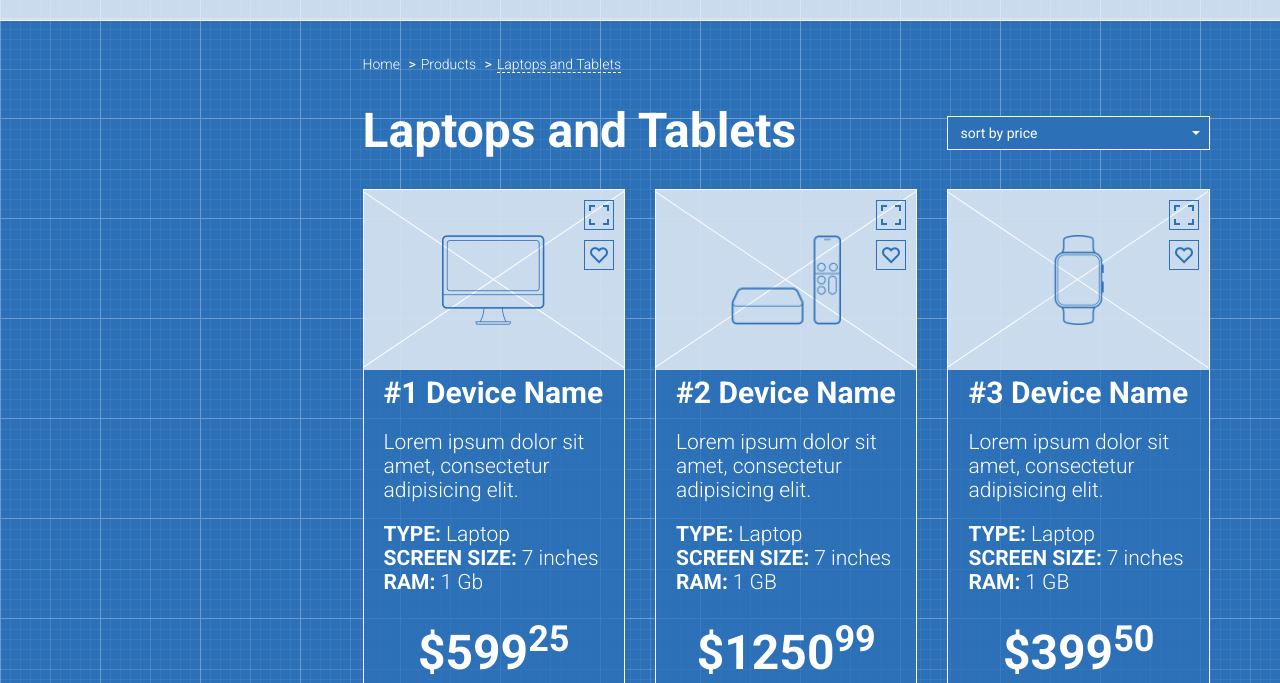
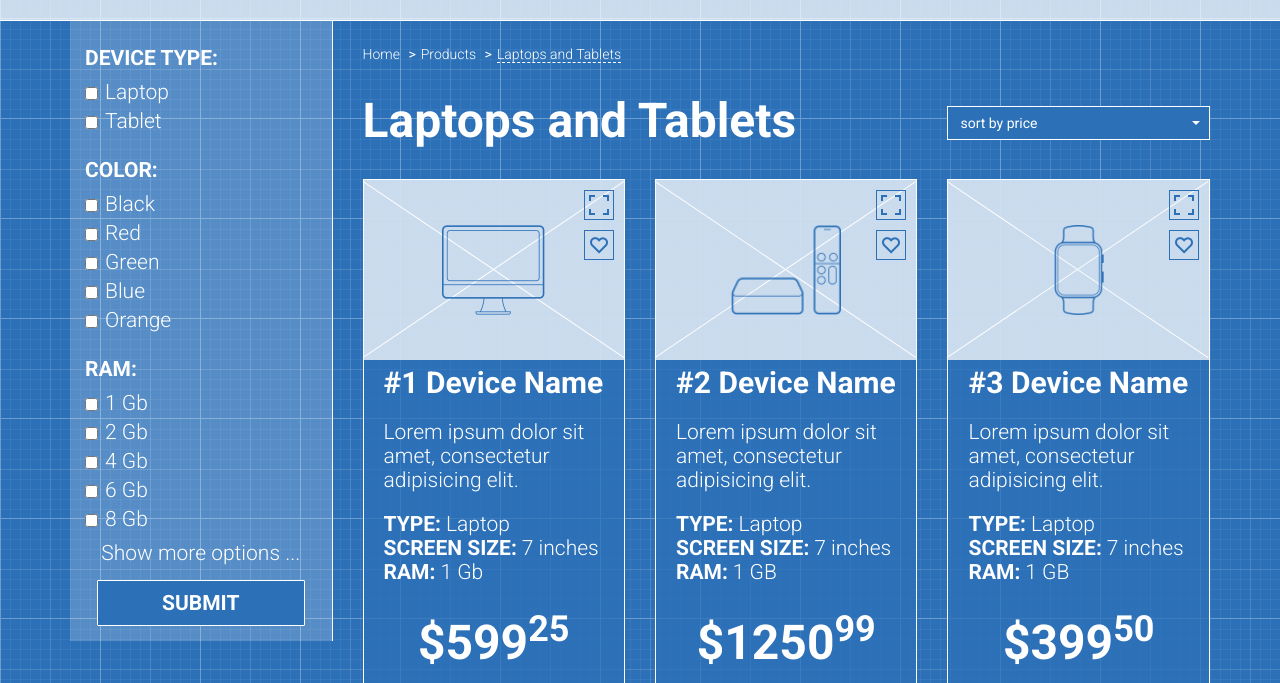
Before and after one commit to Zaytsewvk/Online-shop, a plain HTML site: page index.html in a window 1280 px wide. Shown: the part 82-765 px from the top of the page. Drawn offline with nearby package versions, Linux system fonts and the light colour scheme.

Commit message:
Added filter for product and added footer for shop

```diff
--- a/index.html
+++ b/index.html
@@ -81,7 +81,59 @@
 		<div class="container">
 			<div class="row">
 				<div class="col-md-3">
-
+					<div class="filter">
+						<div class="checkbox device-checkbox">
+							<p class="text-uppercase filter-dt">Device type:</p>
+							<label for="laptopCheckbox">
+								<input type="checkbox" id="laptopCheckbox">Laptop
+							</label>
+							<label for="tabletCheckbox">
+								<input type="checkbox" id="tabletCheckbox">Tablet
+							</label>
+						</div>
+						<div class="checkbox color-checkbox">
+							<p class="text-uppercase filter-c">Color:</p>
+							<label for="blackCheckbox">
+								<input type="checkbox" id="blackCheckbox">Black
+							</label>
+							<label for="redCheckbox">
+								<input type="checkbox" id="redCheckbox">Red
+							</label>
+							<label for="greenCheckbox">
+								<input type="checkbox" id="greenCheckbox">Green
+							</label>
+							<label for="blueCheckbox">
+								<input type="checkbox" id="blueCheckbox">Blue
+							</label>
+							<label for="orangeCheckbox">
+								<input type="checkbox" id="orangeCheckbox">Orange
+							</label>
+						</div>
+						<div class="checkbox ram-checkbox">
+							<p class="text-uppercase filter-ram">Ram:</p>
+							<label for="oneGbCheckbox">
+								<input type="checkbox" id="oneGbCheckbox">1 Gb
+							</label>
+							<label for="twoGbCheckbox">
+								<input type="checkbox" id="twoGbCheckbox">2 Gb
+							</label>
+							<label for="fourGbCheckbox">
+								<input type="checkbox" id="fourGbCheckbox">4 Gb
+							</label>
+							<label for="sixGbCheckbox">
+								<input type="checkbox" id="sixGbCheckbox">6 Gb
+							</label>
+							<label for="eightGbCheckbox">
+								<input type="checkbox" id="eightGbCheckbox">8 Gb
+							</label>
+						</div>
+						<div class="show-more">
+							<a href="">Show more options ...</a>
+						</div>
+						<div class="filter-submit">
+							<button class="text-uppercase btn-filter-submit">Submit</button>
+						</div>
+					</div>
 				</div>
 
 				<div class="col-md-9">
@@ -458,7 +510,15 @@
 		</div>
 	</main>
 
-
+	<footer>
+		<div class="container">
+			<div class="row">
+				<div class="col-md-12">
+					<p>© Copyright 2017</p>
+				</div>
+			</div>
+		</div>
+	</footer>
 
 
 	<!-- Latest compiled and minified JavaScript -->
--- a/style.css
+++ b/style.css
@@ -13,7 +13,7 @@ body {
 	box-shadow: none;
 	margin-bottom: 0;
 }
-.container {
+header > .container, footer > .container {
 	padding: 25px 15px;
 }
 .nav {
@@ -267,11 +267,11 @@ button + .caret {
 	color: #fff;
 	width: 80%;
 }
-.btn-details:hover {
+.btn-details:hover, .btn-filter-submit:hover {
 	background: #235a93;
 	box-shadow: 0 0 8px #fff inset;
 }
-.product > .more-details > button.btn:hover, .product > .add-to-cart > .btn-add:hover {
+.product > .more-details > button.btn:hover, .product > .add-to-cart > .btn-add:hover, .btn-filter-submit:hover {
 	-webkit-transition: 0.25s ease-in-out;
     -moz-transition: 0.25s ease-in-out;
     -o-transition: 0.25s ease-in-out;
@@ -323,3 +323,55 @@ button + .caret {
 	transform: rotate(-34deg);
 	z-index: 0;
 }
+.filter {
+	background: rgba(255,255,255,0.2);
+	border-right: 1px solid #fff;
+	padding: 15px 15px 15px 15px;
+	color: #fff;
+}
+.filter-dt, .filter-c, .filter-ram {
+	font: 700 21px "Roboto";
+}
+.checkbox > label, .show-more {
+	font: 300 21px "Roboto";
+	display: block;
+	margin: 5px 0;
+}
+main .col-md-9 {
+	padding: 15px 15px;
+}
+.show-more, .filter-submit {
+	text-align: center;
+}
+.show-more > a {
+	color: #fff;
+}
+.btn-filter-submit {
+	background: #2c71b8;
+	border: 1px solid #fff;
+	border-radius: 1px;
+	width: 90%;
+	font: 700 21px "Roboto";
+	padding-top: 10px;
+	padding-bottom: 10px;
+}
+.color-checkbox, .device-checkbox {
+	margin-bottom: 30px;
+}
+.show-more {
+	margin-bottom: 15px;
+}
+.checkbox > label > input {
+	margin: 7px 0;
+	background: transparent;
+	border: 1px solid #fff;
+}
+footer {
+	background: rgba(255,255,255,0.7);
+	border: none;
+}
+footer > .container > .row > .col-md-12 > p {
+	color: #2c71b8;
+	text-align: center;
+	font: 300 21px Roboto;
+}
```
